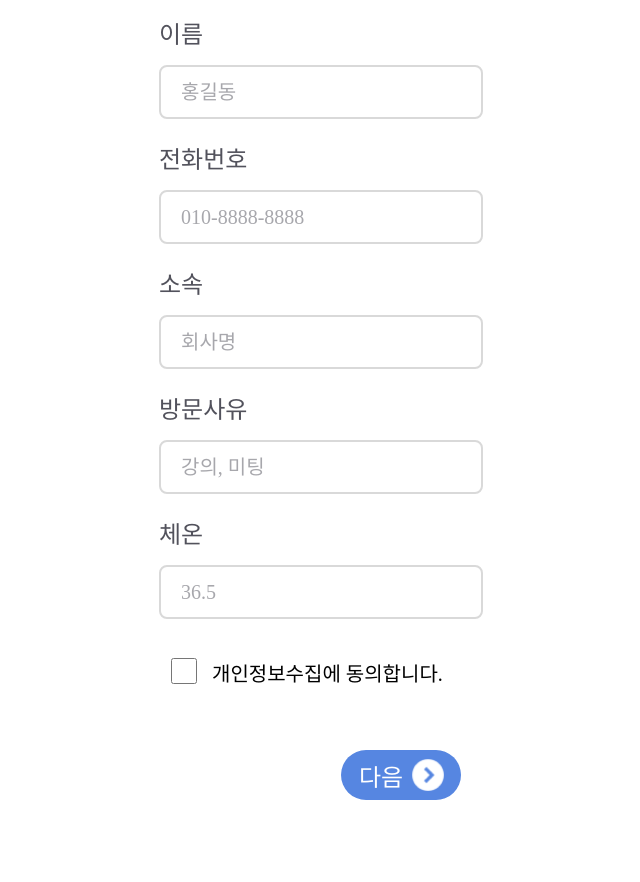
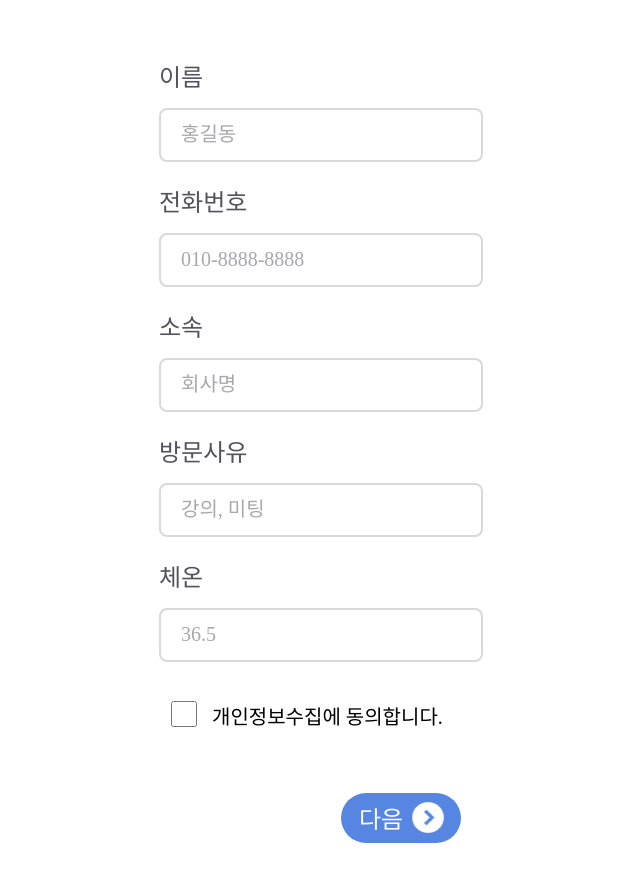
Before and after one commit to Resten1497/Entry_FrontTest, a React (Create React App) app: page /regist in a window 1280 px wide. Shown: the top 882 px of the page, without its empty margins (319-959 px from the left). Built offline with nearby package versions, Linux system fonts and the light colour scheme; a web font is replaced by a local one.

Commit message:
CSS UPDATE

```diff
--- a/src/container/InputContainer/index.jsx
+++ b/src/container/InputContainer/index.jsx
@@ -13,7 +13,9 @@ function InputContainer() {
     const { value } = e.target;
     setVisitorPhoneNumber(value);
   };
-
+  useEffect(() => {
+    document.body.style.zoom = "100%";
+  });
   useEffect(() => {
     if (visitorPhoneNumber.length == 11) {
       setVisitorPhoneNumber(
@@ -66,8 +68,7 @@ function InputContainer() {
             })}
           />
           <Error>
-              {errors.visitorName?.type === "required" &&
-                "이름을 입력해주세요!"}
+            {errors.visitorName?.type === "required" && "이름을 입력해주세요!"}
           </Error>
         </Lable>
         <Lable>
@@ -168,7 +169,12 @@ function InputContainer() {
 
 const Container = styled.div`
   width: 100vw;
-  height: 100vh;
+  height: 120vh;
+  display: flex;
+  align-content: center;
+  flex-direction: column;
+  justify-content: center;
+
   @media (max-width: 310px) {
     width: 300px;
     height: 150vh;
@@ -182,7 +188,6 @@ const Form = styled.form`
   flex-direction: column;
   align-items: center;
   justify-content: space-around;
-
 `;
 
 const Lable = styled.label`
--- a/src/container/IntroduceContainer/index.jsx
+++ b/src/container/IntroduceContainer/index.jsx
@@ -51,7 +51,7 @@ const Main = styled.div`
   justify-content: space-around;
 `;
 
-const Content =styled.div`
+const Content = styled.div`
   width: 80%;
   display: flex;
   flex-direction: column;
@@ -76,7 +76,7 @@ const SubText = styled.p`
 `;
 
 const Btn = styled.div`
-  width: 300px;
+  width: 350px;
   display: flex;
   justify-content: flex-end;
 `;
```
Lines whose indentation alone changed are shown as unchanged.
